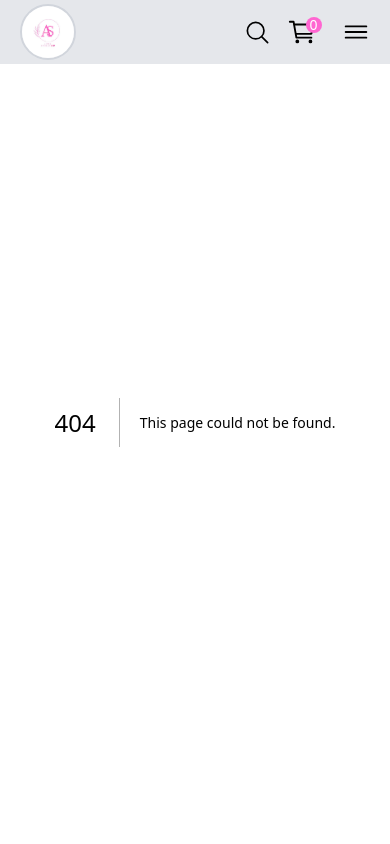
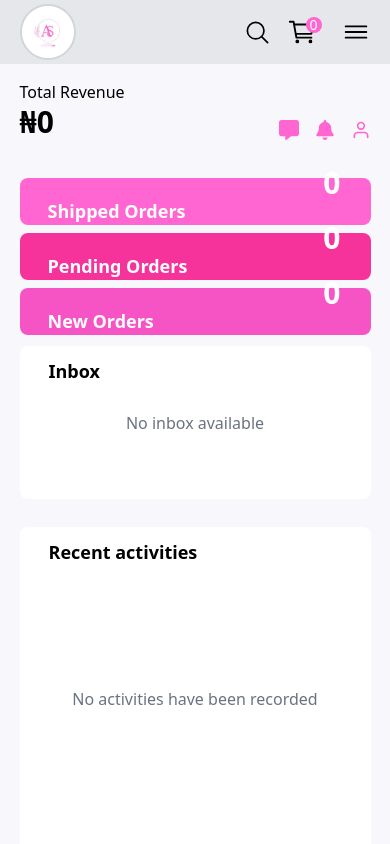
Before and after one commit to soala144/adora-sparkle, a Next.js app: page /dashboard in a window 390 px wide. Before the commit this address had no page. Shown: the top 844 px of the page. Built offline with nearby package versions, Linux system fonts and the light colour scheme.

Commit message:
dashboard pc and 1/2 mobile

```diff
--- /dev/null
+++ b/src/app/dashboard/page.js
@@ -0,0 +1,22 @@
+"use client";
+
+import DashboardHeader from "@/components/DashboardHeader";
+import DashboardMain from "@/components/DashboardMain";
+import DashboardSidebar from "@/components/DashboardSidebar";
+import React from "react";
+
+const Dashboard = () => {
+  return (
+    <div className="bg-[#F8F7FC]">
+      <div className="w-[90%] mx-auto ">
+        <DashboardHeader />
+        <div className="flex justify-between ">
+          <DashboardSidebar />
+          <DashboardMain />
+        </div>
+      </div>
+    </div>
+  );
+};
+
+export default Dashboard;
--- a/src/app/page.js
+++ b/src/app/page.js
@@ -44,7 +44,6 @@ export const metadata = {
 const page = () => {
   return (
     <div>
-      {" "}
       <HeroSection />
       <Categories />
       <Product />
--- a/src/components/Categories.tsx
+++ b/src/components/Categories.tsx
@@ -29,44 +29,8 @@ const Categories = () => {
       <p className="text-center text-gray-600 mb-6">
         Swipe through our beautiful handcrafted bead collections.
       </p>
-      {/* Custom Controller Buttons (Desktop & Mobile) */}
-      <div className="flex justify-end gap-3 mb-4">
-        <button
-          className="bg-pink-600 hover:bg-pink-700 text-white rounded-full p-2 shadow transition"
-          onClick={() => swiperRef.current?.slidePrev()}
-          aria-label="Previous Category"
-        >
-          <FaArrowLeft size={22} />
-        </button>
-        <button
-          className="bg-pink-600 hover:bg-pink-700 text-white rounded-full p-2 shadow transition"
-          onClick={() => swiperRef.current?.slideNext()}
-          aria-label="Next Category"
-        >
-          <FaArrowRight size={22} />
-        </button>
-      </div>
-      <Swiper
-        modules={[FreeMode]}
-        spaceBetween={20}
-        slidesPerView={2}
-        grabCursor={true}
-        freeMode={true}
-        breakpoints={{
-          640: {
-            slidesPerView: 3,
-          },
-          768: {
-            slidesPerView: 4,
-          },
-          1024: {
-            slidesPerView: 5,
-          },
-        }}
-        onSwiper={(swiper) => (swiperRef.current = swiper)}
-        ref={swiperRef}
-        className="flex"
-      >
+
+      <div className="flex w-[95%] mx-auto overflow-scroll no-scroll-bar">
         {categories.map((cat) => (
           <div key={cat.category}>
             <div className="flex flex-col items-center p-4">
@@ -84,7 +48,7 @@ const Categories = () => {
             </div>
           </div>
         ))}
-      </Swiper>
+      </div>
     </div>
   );
 };
--- /dev/null
+++ b/src/components/DashboardHeader.tsx
@@ -0,0 +1,32 @@
+import React from 'react'
+import { IoSearchOutline } from "react-icons/io5";
+import { FaMessage, FaBell } from "react-icons/fa6";
+import { FiUser } from "react-icons/fi";
+
+const DashboardHeader = () => {
+  return (
+    <header className='pt-20 flex justify-between items-end mb-[38px]'>
+      <div>
+        <h2>Total Revenue</h2>
+        <h1 className='text-3xl flex items-center font-semibold'>&#8358;0</h1>
+      </div>
+      <div className='lg:flex items-center py-[7px] px-[17px] hidden gap-3 rounded-[10px] shadow-[inset_0_0_8px_rgba(0,0,0,0.1)]'>
+        <IoSearchOutline size={20} color='#D2D2D2' />
+        <input type="text" placeholder='Search' className='outline-none w-[390px]' />
+      </div>
+      <div className='flex items-center gap-4 lg:gap-10'>
+        <div>
+          <FaMessage color='#FF66D1' size={20} />
+        </div>
+        <div>
+          <FaBell color='#FF66D1' size={20} />
+        </div>
+        <div>
+          <FiUser color='#FF66D1' size={20} />
+        </div>
+      </div>
+    </header>
+  )
+}
+
+export default DashboardHeader
--- /dev/null
+++ b/src/components/DashboardMain.tsx
@@ -0,0 +1,50 @@
+import React from "react";
+
+const DashboardMain = () => {
+  return (
+    <div className="lg:w-[76%] w-full">
+      <div className="grid lg:grid-cols-3 h-35 gap-2 lg:gap-7">
+        <div className="bg-[#ff66d1] relative text-white pl-7 pt-5 rounded-lg">
+          <h3 className="text-[18px] font-bold">Shipped Orders</h3>
+          <h2 className="absolute bottom-5 text-[30px] font-bold right-[30px]">0</h2>
+        </div>
+        <div className="bg-pink-500 rounded-lg relative text-white pl-7 pt-5">
+          <h3 className="text-[18px] font-bold">Pending Orders</h3>
+          <h2 className="absolute bottom-5 text-[30px] font-bold right-[30px]">0</h2>
+        </div>
+        <div className="bg-[#f653c5] relative text-white pl-7 pt-5 rounded-lg">
+          <h3 className="text-[18px] font-bold">New Orders</h3>
+          <h2 className="absolute bottom-5 text-[30px] font-bold right-[30px]">0</h2>
+        </div>
+      </div>
+      <div className="lg:grid gap-2 lg:gap-7 lg:grid-cols-2 my-7">
+        <div>
+          <div className="h-[153px] bg-white rounded-lg mb-7 relative">
+            <h2 className="font-semibold pl-[29px] pt-3 text-[18px]">Inbox</h2>
+            <p className="text-gray-500 absolute left-1/2 top-1/2 transform -translate-1/2">
+              No inbox available
+            </p>
+          </div>
+          <div className="h-[344px] bg-white rounded-lg relative">
+            <h2 className="font-semibold pl-[29px] pt-3 text-[18px]">
+              Recent activities
+            </h2>
+            <p className="text-gray-500 absolute left-1/2 top-1/2  w-full text-center transform -translate-1/2">
+              No activities have been recorded
+            </p>
+          </div>
+        </div>
+        <div className="bg-white rounded-lg relative">
+          <h2 className="font-semibold pl-[29px] pt-3 text-[18px]">
+            Today's Trend
+          </h2>
+          <p className="text-gray-500 absolute left-1/2 top-1/2 w-full text-center transform -translate-1/2">
+            No trends available at this time
+          </p>
+        </div>
+      </div>
+    </div>
+  );
+};
+
+export default DashboardMain;
--- /dev/null
+++ b/src/components/DashboardSidebar.tsx
@@ -0,0 +1,9 @@
+import React from 'react'
+
+const DashboardSidebar = () => {
+  return (
+    <div className='h-40 mb-3 w-[20%] bg-white rounded-lg hidden lg:block'></div>
+  )
+}
+
+export default DashboardSidebar
--- a/src/components/Product.tsx
+++ b/src/components/Product.tsx
@@ -79,22 +79,22 @@ const Product = () => {
       >
         {products.map((product) => (
           <SwiperSlide key={product.id}>
-            <div className="bg-white rounded-lg shadow flex flex-col items-center p-2 hover:shadow-lg transition">
+            <div className="bg-white rounded-lg my-3 shadow-lg flex flex-col items-center p-2 hover:shadow-lg transition">
               <Image
                 src={product.image}
                 alt={product.name}
-                className="w-20 h-20 object-cover rounded mb-2"
-                width={80}
+                className="w-30 h-20 block mx-auto object-cover rounded mb-2"
+                width={130}
                 height={80}
                 priority
               />
-              <h2 className="text-base font-semibold mb-1 text-center line-clamp-2">
+              <h2 className="text-[20px] font-semibold mb-1 line-clamp-2">
                 {product.name}
               </h2>
-              <p className="text-pink-600 font-bold text-sm mb-2">
+              <p className="text-pink-600 font-bold text-[18px] text-sm mb-2">
                 {product.price}
               </p>
-              <button className="bg-pink-600 hover:bg-pink-700 text-white px-5 py-1 rounded-full font-medium text-xs transition">
+              <button className="bg-pink-600 text-[18px] hover:bg-pink-700 cursor-pointer text-white px-5 w-full py-3 rounded-md font-medium text-xs transition">
                 Buy Now
               </button>
             </div>
```
